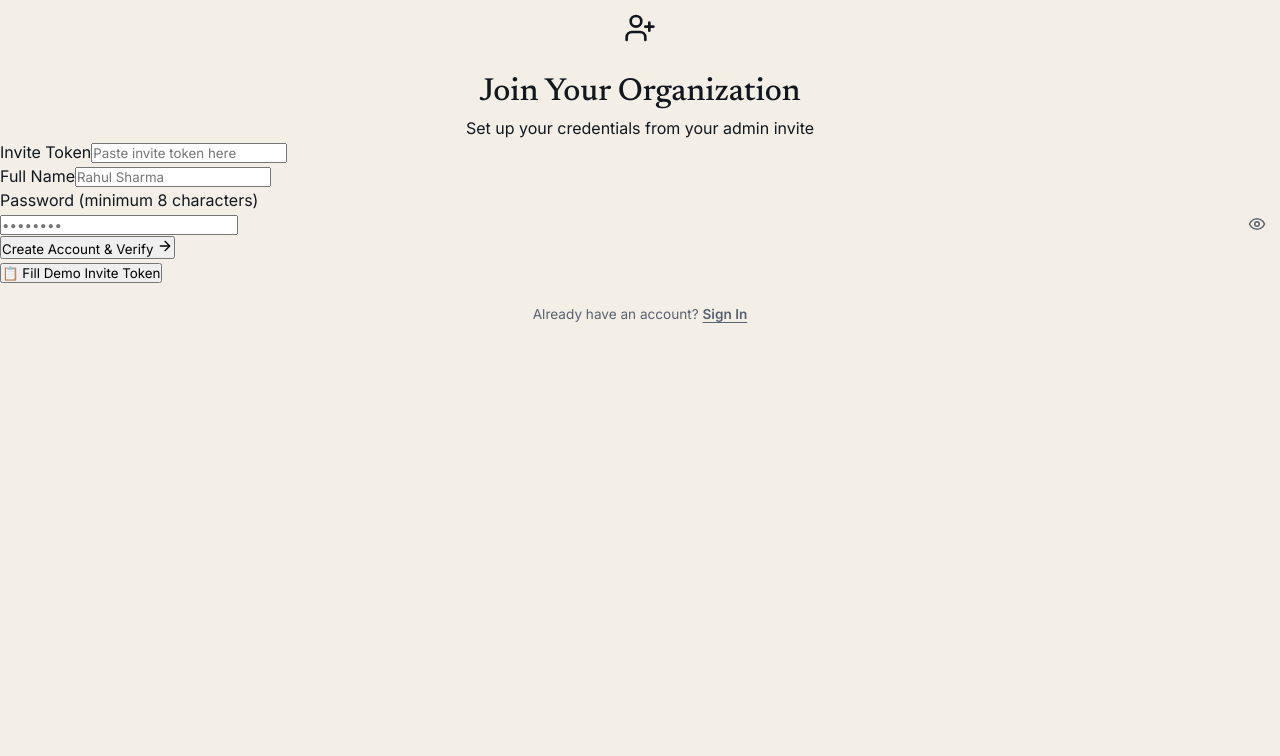
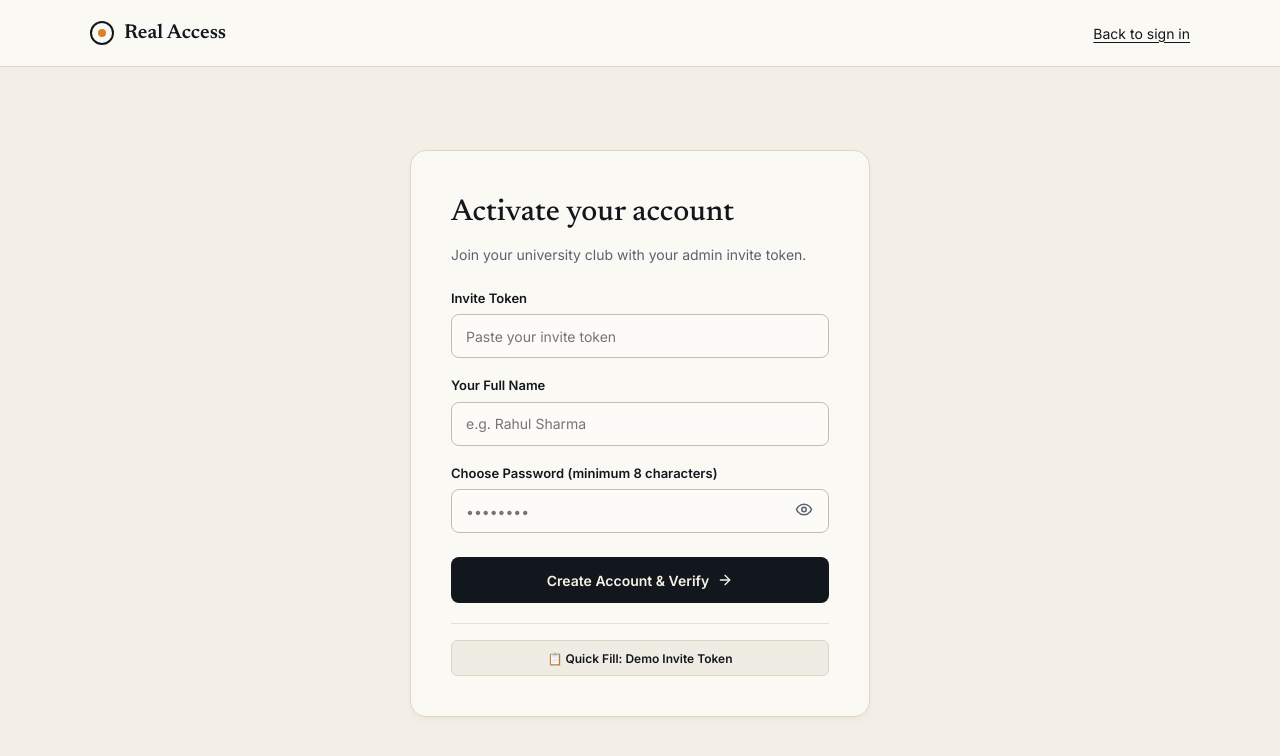
Before and after one commit to ShreyansDey/Sankalp_SSO_with_liveness, a React (Vite) app in the folder frontend/: page /signup in a window 1280 px wide. Shown: the top 756 px of the page. Built offline with nearby package versions, Linux system fonts and the light colour scheme.

Commit message:
feat(signup): implement invite activation page with editorial styling

```diff
--- a/frontend/src/pages/Signup.jsx
+++ b/frontend/src/pages/Signup.jsx
@@ -1,7 +1,24 @@
 import React, { useState } from "react";
 import { useNavigate, useSearchParams, Link } from "react-router-dom";
 import { apiRequest } from "../api";
-import { UserPlus, Lock, Mail, User, AlertCircle, ArrowRight, Eye, EyeOff } from "lucide-react";
+import { ArrowRight, Eye, EyeOff, AlertCircle } from "lucide-react";
+
+/**
+ * ==============================================================================
+ * REAL ACCESS / SANKALP SSO — INVITE-BASED ACCOUNT ACTIVATION (SIGNUP)
+ * ==============================================================================
+ * In plain words (Layman):
+ *   Students or new club members activate their account here using an invite link
+ *   sent by an administrator. They set their password and proceed directly
+ *   to the camera check.
+ *
+ * Technical Architecture:
+ *   - Verifies the one-time invite token against the invites table
+ *   - Creates user row with status='active' and hashed password (argon2id)
+ *   - Marks invite used with used_at timestamp
+ *   - Redirects to /liveness to complete identity verification
+ * ==============================================================================
+ */
 
 export default function Signup() {
   const [searchParams] = useSearchParams();
@@ -53,108 +70,205 @@ export default function Signup() {
   };
 
   return (
-    <div className="auth-wrapper">
-      <div className="card">
-        <div className="card-header" style={{ textAlign: "center" }}>
-          <div style={{ display: "inline-flex", padding: "12px", background: "var(--primary-light)", borderRadius: "12px", color: "var(--primary)", marginBottom: "12px" }}>
-            <UserPlus size={32} />
+    <div style={{ minHeight: "100vh", background: "#F3EFE7", color: "#12171E", display: "flex", flexDirection: "column" }}>
+
+      {/* Top Banner */}
+      <header style={{ borderBottom: "1px solid #DDD6C7", padding: "18px 48px", background: "#FBF9F4" }}>
+        <div style={{ maxWidth: "1100px", margin: "0 auto", display: "flex", alignItems: "center", justifyContent: "space-between" }}>
+          <div style={{ display: "flex", alignItems: "center", gap: "10px" }}>
+            <div style={{ width: "24px", height: "24px", borderRadius: "50%", border: "2.5px solid #12171E", display: "flex", alignItems: "center", justifyContent: "center" }}>
+              <div style={{ width: "8px", height: "8px", borderRadius: "50%", background: "#D9822B" }}></div>
             </div>
-          <h1 className="card-title">Join Your Organization</h1>
-          <p className="card-subtitle">Set up your credentials from your admin invite</p>
+            <span style={{ fontFamily: "Newsreader, Georgia, serif", fontSize: "20px", fontWeight: "600" }}>Real Access</span>
+          </div>
+          <div style={{ fontSize: "14px" }}>
+            <Link to="/login" style={{ color: "#12171E", textDecoration: "underline", textUnderlineOffset: "3px" }}>
+              Back to sign in
+            </Link>
+          </div>
+        </div>
+      </header>
+
+      {/* Main Activation Card */}
+      <main style={{ flex: 1, display: "flex", alignItems: "center", justifyContent: "center", padding: "40px 20px" }}>
+        <div style={{
+          background: "#FBF9F4",
+          border: "1px solid #DDD6C7",
+          borderRadius: "16px",
+          padding: "40px",
+          maxWidth: "460px",
+          width: "100%",
+          boxShadow: "0 4px 6px -1px rgba(0,0,0,0.04)"
+        }}>
+
+          <div style={{ marginBottom: "24px" }}>
+            <h1 style={{ fontFamily: "Newsreader, Georgia, serif", fontSize: "30px", fontWeight: "500", margin: "0 0 8px" }}>
+              Activate your account
+            </h1>
+            <p style={{ color: "#5A6270", fontSize: "14px", lineHeight: "1.5", margin: 0 }}>
+              Join your university club with your admin invite token.
+            </p>
           </div>
 
           {error && (
-          <div className="alert alert-danger">
-            <AlertCircle size={18} style={{ flexShrink: 0 }} />
+            <div style={{
+              background: "#F6DDD4",
+              border: "1px solid #9B3A22",
+              borderRadius: "8px",
+              padding: "12px 14px",
+              color: "#9B3A22",
+              fontSize: "13px",
+              display: "flex",
+              alignItems: "center",
+              gap: "8px",
+              marginBottom: "20px"
+            }}>
+              <AlertCircle size={16} style={{ flexShrink: 0 }} />
               <div>{error}</div>
             </div>
           )}
 
-        <form onSubmit={handleSignup}>
-          <div className="form-group">
-            <label className="form-label">Invite Token</label>
+          <form onSubmit={handleSignup} style={{ display: "flex", flexDirection: "column", gap: "18px" }}>
+            <div>
+              <label style={{ display: "block", fontSize: "13px", fontWeight: "600", marginBottom: "6px" }}>
+                Invite Token
+              </label>
               <input
                 type="text"
-              className="form-input"
-              placeholder="Paste invite token here"
+                placeholder="Paste your invite token"
                 required
                 value={inviteToken}
                 onChange={(e) => setInviteToken(e.target.value)}
+                style={{
+                  width: "100%",
+                  height: "44px",
+                  padding: "0 14px",
+                  borderRadius: "8px",
+                  border: "1px solid #C4BCAF",
+                  background: "#FDFBF7",
+                  fontSize: "14px",
+                  boxSizing: "border-box"
+                }}
               />
             </div>
 
-          <div className="form-group">
-            <label className="form-label">Full Name</label>
+            <div>
+              <label style={{ display: "block", fontSize: "13px", fontWeight: "600", marginBottom: "6px" }}>
+                Your Full Name
+              </label>
               <input
                 type="text"
-              className="form-input"
-              placeholder="Rahul Sharma"
+                placeholder="e.g. Rahul Sharma"
                 required
                 value={name}
                 onChange={(e) => setName(e.target.value)}
+                style={{
+                  width: "100%",
+                  height: "44px",
+                  padding: "0 14px",
+                  borderRadius: "8px",
+                  border: "1px solid #C4BCAF",
+                  background: "#FDFBF7",
+                  fontSize: "14px",
+                  boxSizing: "border-box"
+                }}
               />
             </div>
 
-          <div className="form-group">
-            <label className="form-label">Password (minimum 8 characters)</label>
+            <div>
+              <label style={{ display: "block", fontSize: "13px", fontWeight: "600", marginBottom: "6px" }}>
+                Choose Password (minimum 8 characters)
+              </label>
               <div style={{ position: "relative" }}>
                 <input
                   type={showPassword ? "text" : "password"}
-                className="form-input"
-                style={{ paddingRight: "42px" }}
                   placeholder="••••••••"
                   required
                   minLength={8}
                   value={password}
                   onChange={(e) => setPassword(e.target.value)}
+                  style={{
+                    width: "100%",
+                    height: "44px",
+                    padding: "0 44px 0 14px",
+                    borderRadius: "8px",
+                    border: "1px solid #C4BCAF",
+                    background: "#FDFBF7",
+                    fontSize: "14px",
+                    boxSizing: "border-box"
+                  }}
                 />
                 <button
                   type="button"
                   onClick={() => setShowPassword(!showPassword)}
                   style={{
                     position: "absolute",
-                  right: "10px",
+                    right: "12px",
                     top: "50%",
                     transform: "translateY(-50%)",
                     background: "none",
                     border: "none",
-                  padding: "4px",
-                  color: "var(--text-muted)",
+                    color: "#5A6270",
                     cursor: "pointer",
-                  display: "flex",
-                  alignItems: "center"
+                    padding: "4px"
                   }}
                   aria-label={showPassword ? "Hide password" : "Show password"}
-                title={showPassword ? "Hide password" : "Show password"}
                 >
                   {showPassword ? <EyeOff size={18} /> : <Eye size={18} />}
                 </button>
               </div>
             </div>
 
-          <button type="submit" className="btn btn-primary btn-block" disabled={loading}>
-            {loading ? "Creating Account..." : "Create Account & Verify"} <ArrowRight size={16} />
+            <button
+              type="submit"
+              disabled={loading}
+              style={{
+                height: "46px",
+                width: "100%",
+                background: "#12171E",
+                color: "#F5F1E8",
+                border: 0,
+                borderRadius: "8px",
+                fontSize: "14px",
+                fontWeight: "600",
+                display: "flex",
+                alignItems: "center",
+                justifyContent: "center",
+                gap: "8px",
+                cursor: loading ? "not-allowed" : "pointer",
+                marginTop: "6px"
+              }}
+            >
+              {loading ? "Activating..." : "Create Account & Verify"} <ArrowRight size={16} />
             </button>
           </form>
 
-        <div className="quick-fill-bar">
+          {/* Quick Fill Bar for Demo Ease */}
+          <div style={{ marginTop: "20px", paddingTop: "16px", borderTop: "1px solid #E6E0D2" }}>
             <button
               type="button"
-            className="quick-btn"
               onClick={() => {
                 setInviteToken("demo-invite-token-12345");
-              setName("New Student");
-              setPassword("NewStudentPass123!");
+                setName("Aarav Sen");
+                setPassword("AaravPassword123!");
+              }}
+              style={{
+                width: "100%",
+                height: "36px",
+                background: "#EFECE4",
+                border: "1px solid #DDD6C7",
+                borderRadius: "6px",
+                color: "#12171E",
+                fontSize: "12px",
+                fontWeight: "600",
+                cursor: "pointer"
               }}
             >
-            📋 Fill Demo Invite Token
+              📋 Quick Fill: Demo Invite Token
             </button>
           </div>
-
-        <div style={{ marginTop: "20px", textAlign: "center", fontSize: "0.85rem", color: "var(--text-muted)" }}>
-          Already have an account? <Link to="/login" style={{ color: "var(--primary)", fontWeight: 600 }}>Sign In</Link>
         </div>
-      </div>
+      </main>
     </div>
   );
 }
```
Lines whose indentation alone changed are shown as unchanged.
